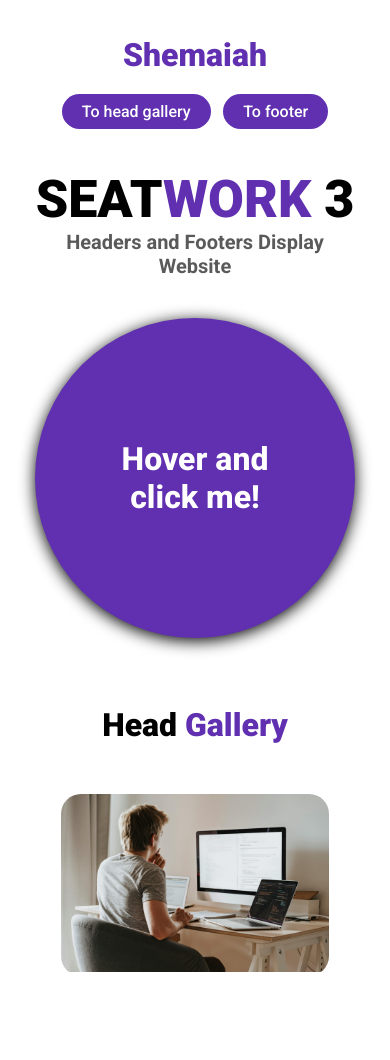
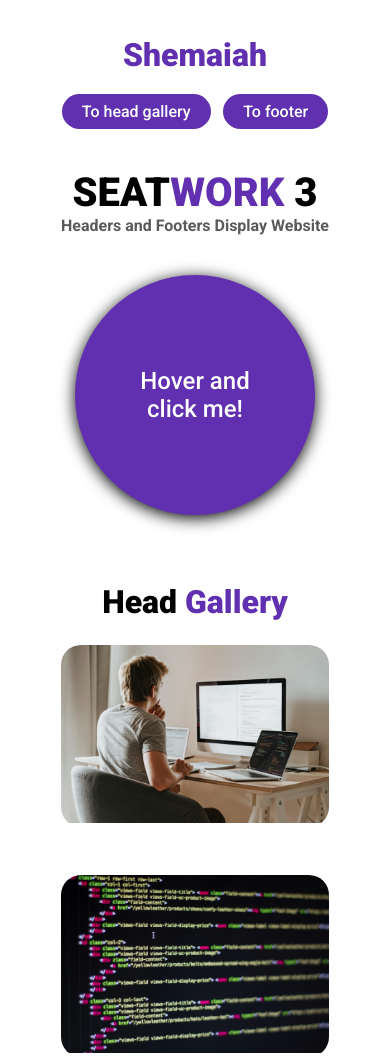
Before and after one commit to TimSalacup/booger-aids, a plain HTML site: page index.html in a window 390 px wide. Shown: the top 1060 px of the page. Drawn offline with Linux system fonts and the light colour scheme.

Commit message:
fixed css for phones

```diff
--- a/index.html
+++ b/index.html
@@ -60,7 +60,7 @@
           <li class="footer__list--item not-allowed">Contact me</li>
           <li class="footer__list--item"><a href="#nav">Return to top</a></li>
         </ul>
-        <p>Copyright &copy; Shemaiah Indestries, 2024;</p>
+        <p>Copyright &copy; Shemaiah Industries, 2024;</p>
       </div>
     </footer>
   </body>
--- a/styles.css
+++ b/styles.css
@@ -370,7 +370,7 @@ li a:active {
   }
 }
 
-@media (max-width: 520px) {
+@media (max-width: 525px) {
   nav .row .container{
     flex-direction: column;
   }
@@ -392,15 +392,57 @@ li a:active {
     margin-top: 28px;
   }
 
+  .header__title {
+    font-size: 40px;
+  }
+
+  .header__para {
+    font-size: 16px;
+  }
+
   main {
     margin-top: 28px;
   }
 
   .main__text--title {
-    font-size: 36px;
+    font-size: 28px;
   }
 
   .footer__logo {
     margin: 12px 0;
   }
+
+  .footer__list--item {
+    font-size: 16px;
+  }
+
+  main {
+    margin-bottom: 36px;
+  }
+
+  .main__photo--container {
+    margin: 24px 0 24px 0;
+  }
+
+  .header__circle--text {
+    font-size: 24px;
+    font-weight: 500;
+  }
+
+  .header__circle {
+    width: 240px;
+    height: 240px;
+  }
+
+  .header__circle--text::after {
+    left: 24px;
+    font-size: 24px;
+    font-weight: 500;
+  }
+
+  .header__circle--text::before {
+    left: 24px;
+    font-size: 24px;
+    font-weight: 500;
+  }
 }
```
